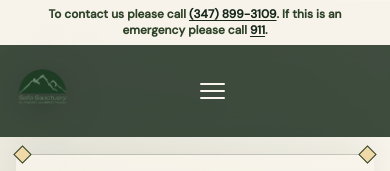
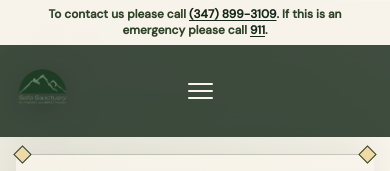
Before and after one commit to Volta-NYC/safa-sanctuary, a Next.js app: page / in a window 390 px wide. Shown: the top 171 px of the page. Built offline with nearby package versions, Linux system fonts and the light colour scheme.

Commit message:
fix: pin mobile menu button

```diff
--- a/app/globals.css
+++ b/app/globals.css
@@ -1676,9 +1676,11 @@ footer a:hover {
   }
 
   .site-nav > .container-rail {
+    position: relative;
     width: 100%;
     height: 78px;
     gap: 0.75rem;
+    justify-content: flex-start;
   }
 
   .site-nav a[href="/"] {
@@ -1691,6 +1693,10 @@ footer a:hover {
   }
 
   .menu-toggle {
+    position: absolute;
+    right: 0.75rem;
+    top: 50%;
+    transform: translateY(-50%);
     width: 2rem;
     height: 2.5rem;
     flex: 0 0 auto;
```
